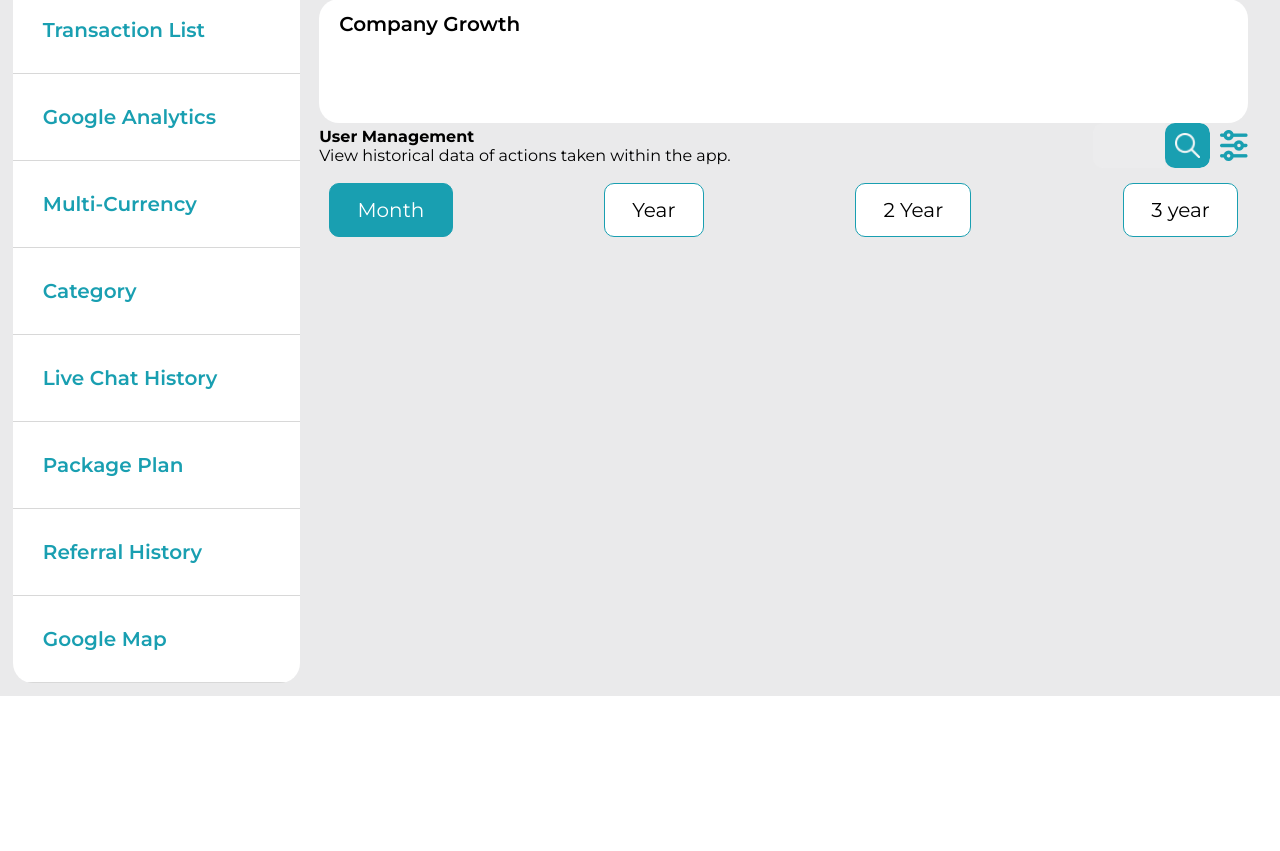
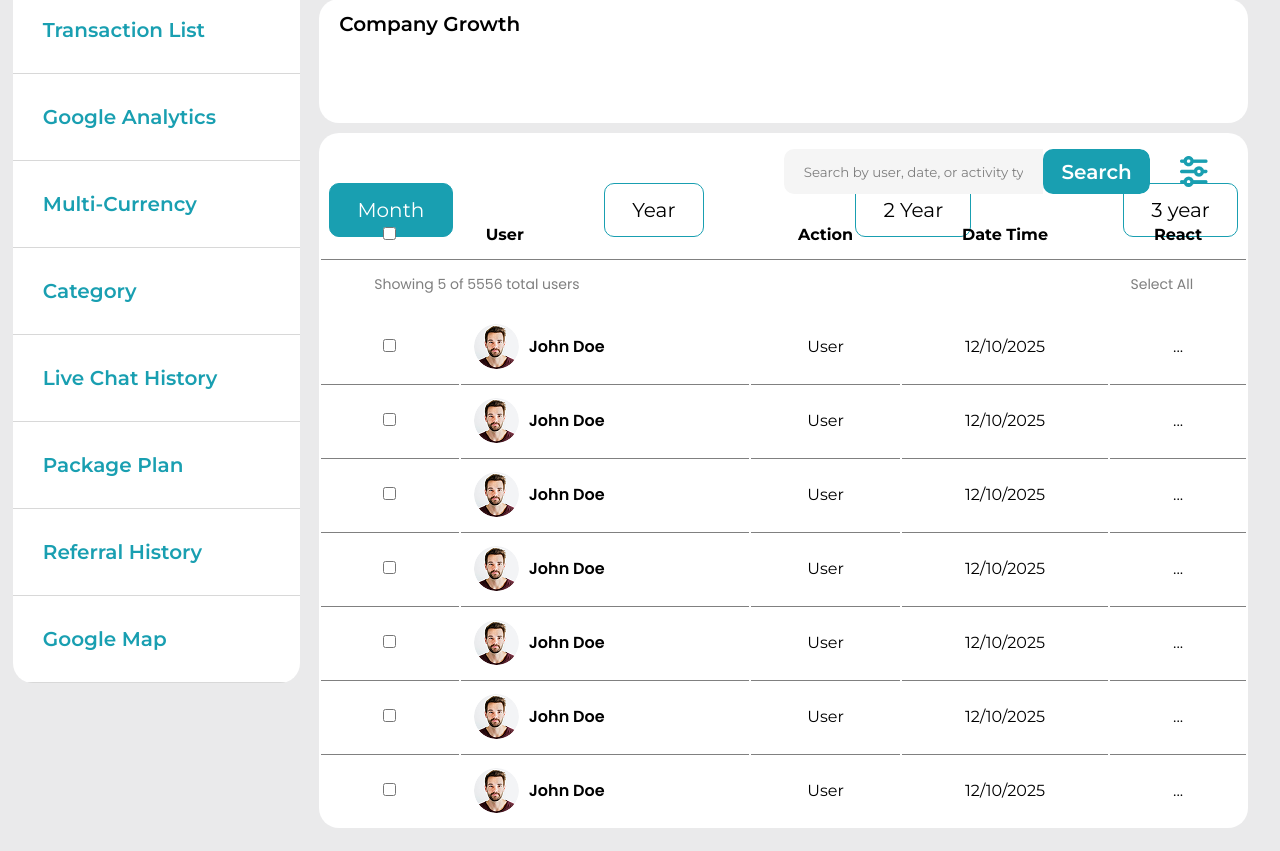
Before and after one commit to muzaffarhaque/Flywe_Dashboard, a React (Vite) app: page /dashboard in a window 1280 px wide. Shown: the part 700-1551 px from the top of the page. Before the commit the page ends 1396 px from the top, so only its background shows below. Built offline with nearby package versions, Linux system fonts and the light colour scheme.

Commit message:
subject : static dashboard pae is done

```diff
--- a/src/assets/css/dashboard.scss
+++ b/src/assets/css/dashboard.scss
@@ -129,17 +129,127 @@
 
 // ============ TABLE SECTION START ===================
 .main-table-section {
-
+    background-color: #ffffff;
+    margin: 10px 0;
+    border-radius: 20px;
     width: 100%;
-    .table-header{
+    .table-header {
         display: flex;
+        padding: 16px 40px;
         align-items: center;
         justify-content: space-between;
+        .text-heading-frame {
+            h4 {
+                font-size: 20px;
+                font-weight: 600;
+                line-height: 30px;
+                text-align: left;
+            }
+            .text-para {
+                font-size: 18px;
+                font-weight: 400;
+                line-height: 27px;
+                text-align: left;
+                color: #171717;
+
+            }
+        }
         .right-search-filter {
             display: flex;
             align-items: center;
             justify-content: end;
-            gap: 10px;
+            gap: 30px;
+            width: 50%;
+
+            .global-search-fields {
+                width: 100%;
+                max-width: 397px;
+                border-radius: 10px;
+                input {
+                    background-color: rgb(245, 245, 245);
+                    color: #000000;
+                }
+                span {
+                    color: #ffffff;
+                    font-size: 20px;
+                    font-weight: 600;
+                    line-height: 30px;
+                    padding: 10px 30px;
+                    width: auto;
+
+                }
+            }
+        }
+    }
+    .table {
+        width: 100%;
+        thead {
+            tr {
+
+                th {
+
+                    padding: 13px;
+                    &:first-child {
+                        width: 15%;
+                    }
+                    &:nth-child(2) {
+                        text-align: start;
+                        padding-left: 25px;
+                    }
+                }
+            }
+        }
+        tbody {
+            tr {
+                &:nth-child(2) {
+                    td {
+                        border: none;
+                    }
+                }
+                td {
+                    border-top: 1px solid grey;
+                    text-align: center;
+                    padding: 13px;
+                    .user-name-wraper {
+                        display: flex;
+                        align-items: center;
+                        gap: 10px;
+                        .profile {
+                            width: 45px;
+                            height: 45px;
+                            border-radius: 50%;
+                            overflow: hidden;
+                        }
+                        h6 {
+                            font-family: Poppins;
+                            font-size: 16px;
+                            font-weight: 600;
+                            line-height: 24px;
+                            text-align: left;
+
+                        }
+                    }
+                    .table-data-sub-head {
+                        display: flex;
+                        align-items: center;
+                        justify-content: space-between;
+                        padding: 1px 40px;
+                        p ,h5{
+                            font-family: Poppins;
+                            font-size: 14px;
+                            font-weight: 400;
+                            line-height: 21px;
+                            text-align: left;
+                            color: #7F7F7F;
+
+
+                        }
+                        h5{cursor: pointer;}
+
+                    }
+                }
+            }
+
         }
     }
 
--- a/src/assets/css/style.scss
+++ b/src/assets/css/style.scss
@@ -149,7 +149,7 @@
     .outlet-root-wrapper {
         display: flex;
         padding: clamp(8px,1vw,50px);
-        max-width: 1600px;
+        max-width: 1492px;
         margin: auto;
         .root-nave-section {
             width: 30%;
--- a/src/components/Table.jsx
+++ b/src/components/Table.jsx
@@ -1,24 +1,67 @@
 import React from 'react'
 import filterIon from '../assets/images/filter-icon.png';
 import searchIcon from '../assets/images/search_icon.png';
-export default function Table() {
+import profileImg from '../assets/images/profile_image.png';
+export default function Table({isSearch=false, isFilter=false,title="",subTitle=""}) {
   return (
     <div className='main-table-section'>
         <div className="table-header">
             <div className="text-heading-frame">
-            <h4 className='title-head' >User Management</h4>
-            <p className='text-para'>View historical data of actions taken within the app.</p>
+                {title && <h4 className='title-head' >{title}</h4>}
+                {subTitle && <p className='text-para'>{subTitle || 'View historical data of actions taken within the app'}</p>}
             </div>
             <div className="right-search-filter">
+                {isSearch &&
                 <div className="global-search-fields">
-                            <input type="text" />
+                            <input type="text" placeholder='Search by user, date, or activity type' />
                             <span>
-                                <img src={searchIcon} alt="" />
+                                Search
                             </span>
                 </div>
+                }
+                {isFilter &&
                  <img src={filterIon} alt="" className='filter-icon' />
+                }
             </div>
         </div>
+        <table className='table'>
+            <thead>
+                <tr>
+                    <th><input type="checkbox" name="" id="" /></th>
+                    <th>User</th>
+                    <th>Action</th>
+                    <th>Date Time</th>
+                    <th>React</th>
+                </tr>
+            </thead>
+            <tbody>
+                <tr>
+                    <td colSpan={5}>
+                        <div className="table-data-sub-head">
+                            <p className=''>Showing 5 of 5556 total users</p>
+                            <h5 className=''>Select All</h5>
+                        </div>
+                    </td>
+                </tr>
+                {[1,2,3,4,5,6,7].map((item, index) =>{
+                    return(
+                        <tr>
+                        <td><input type="checkbox" name="" id="" className='cheked-box' /></td>
+                        <td>
+                            <div className="user-name-wraper">
+                                <img src={profileImg} alt="" className='profile' />
+                                <h6 className='fs-16-13'>John Doe</h6>
+                            </div>
+                        </td>
+                        <td> User</td>
+                        <td>12/10/2025</td>
+                        <td> ...</td>
+                    </tr>
+                    )
+                })}
+
+            </tbody>
+        </table>
     </div>
   )
 }
--- a/src/pages/dashboard/Dashboard.jsx
+++ b/src/pages/dashboard/Dashboard.jsx
@@ -45,7 +45,7 @@ export default function Dashboard() {
         </div>
       </div>
       <div className="">
-          <Table/>
+          <Table isSearch={true}  isFilter={true} title="" subTitle=""/>
       </div>
     </div>
   )
```
Also changed, not shown: src/assets/images/menue.png (added).
